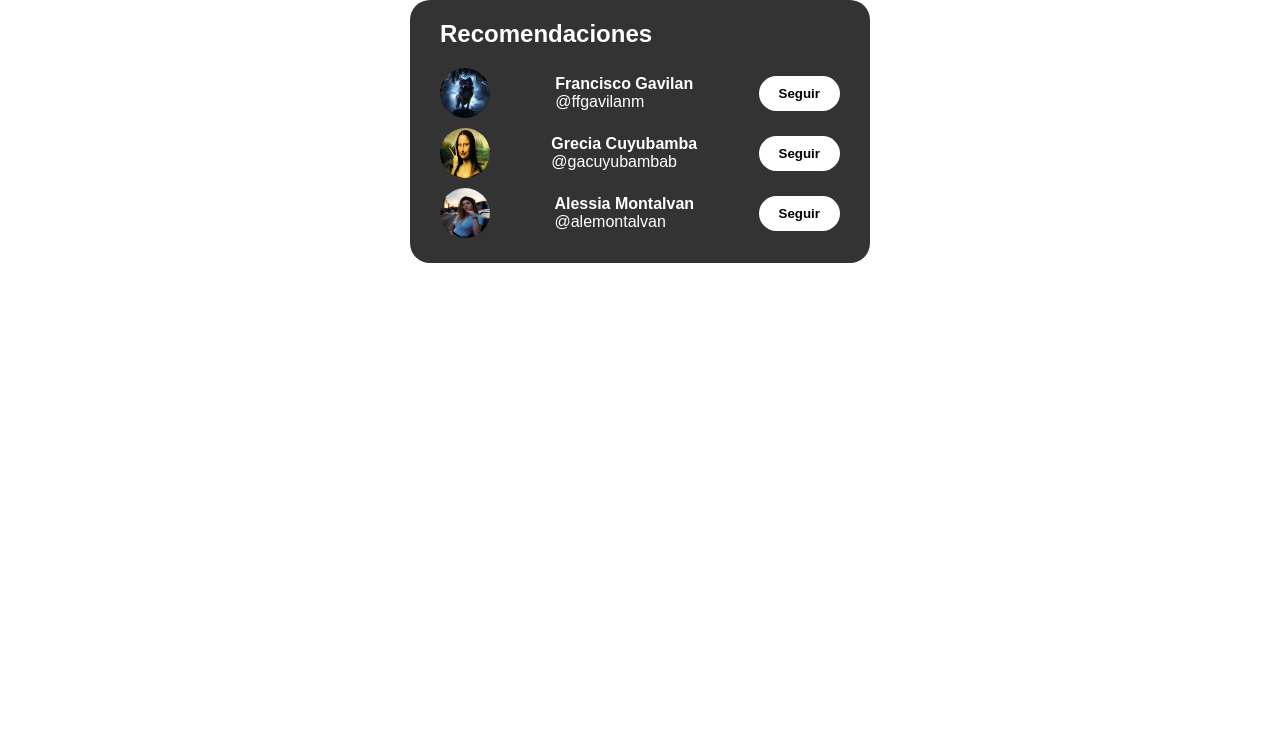
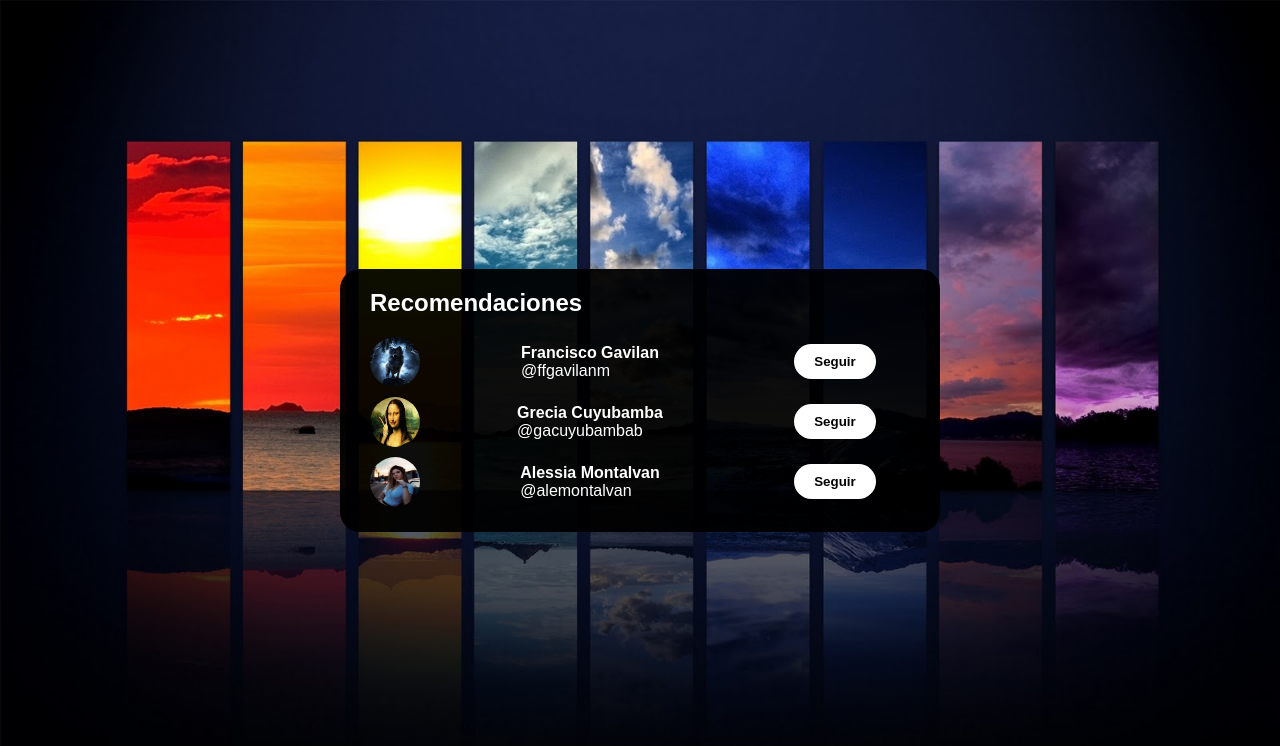
Before and after one commit to franciscofernandogm/primer-proyecto-react, a React (Vite) app: page / in a window 1280 px wide. Shown: the top 746 px of the page. Built offline with nearby package versions, Linux system fonts and the light colour scheme.

Commit message:
Agregandole funcionalidad con usestate

```diff
--- a/src/App.css
+++ b/src/App.css
@@ -1,10 +1,9 @@
 #tw-follow{
-  background-color: rgba(0, 0, 0, 0.8);
+  background-color: rgba(0, 0, 0, 0.95);
   color: white;
   border-radius: 20px;
   padding:20px 30px;
-  width: 400px;
-  margin: 0 auto;
+  width: 600px;
 }
 
 #tw-follow h2{
@@ -27,10 +26,40 @@
   align-self: center;
 }
 
-.tw-follow-card button{
+.tw-followCard-button{
+  width: 150px;
+  text-align: center;
+  font-size: 0.8rem;
+}
+
+.tw-followCard-button button{
+  cursor: pointer;
   background-color: white;
   border-radius: 50px;
   padding: 10px 20px;
   font-weight: bold;
   border: 0px;
+  transition: all 0.3s;
 }
+
+.tw-followCard-button button:hover{
+  background-color: rgba(255, 255, 255, 0.9);
+}
+
+.tw-followCard-button.is-following button{
+  background-color: black;
+  border-radius: 50px;
+  padding: 10px 20px;
+  font-weight: bold;
+  font-size: 0.8rem;
+  color: white;
+  border: 1px solid white;
+  transition: all 0.3s;
+}
+
+.tw-followCard-button.is-following button:hover{
+  background-color: black;
+  padding: 10px 20px;
+  color: red;
+  border: 2px solid red;
+}
--- a/src/App.jsx
+++ b/src/App.jsx
@@ -12,17 +12,17 @@ export function App(){
                 name="Francisco Gavilan"
                 userName="ffgavilanm"
                 img={foto1}
-                isFollowing="True"/>
+                isFollowing/>
             <TwitterFollowCard
                 name="Grecia Cuyubamba"
                 userName="gacuyubambab"
                 img={foto2}
-                isFollowing="True"/>
+                isFollowing/>
             <TwitterFollowCard
                 name="Alessia Montalvan"
                 userName="alemontalvan"
                 img={foto3}
-                isFollowing="True"/>
+                isFollowing={false}/>
         </section>
     )
 }
--- a/src/TwitterFollowCard.jsx
+++ b/src/TwitterFollowCard.jsx
@@ -1,8 +1,44 @@
-import './App.css'
+import {useState} from 'react'
 
 //siempre poner el nombre de una función en PascalCase
 
-export function TwitterFollowCard({name,userName, img, isFollowing}){
+export function TwitterFollowCard({name,userName, img}){
+
+    const [state,setState]=useState({
+        isFollowing:false,
+        text:'Seguir',
+    })
+
+    const handleClick=()=>{
+        setState({
+            ...state,
+            isFollowing:!state.isFollowing,
+            //el isFollowing que toma es el antes de ser cambiado
+            text:state.isFollowing?'Seguir':'Dejar de Seguir'
+        })
+    }
+
+    const handleMouseOver=()=>{
+        if(state.isFollowing){
+            setState({
+                ...state,
+                text:'Dejar de Seguir'
+            })
+        }
+    }
+
+    const handleMouseOut=()=>{
+        if(state.isFollowing){
+            setState({
+                ...state,
+                text:'Siguiendo'
+            })
+        }
+    }
+
+    const buttonClassName=state.isFollowing
+    ? 'tw-followCard-button is-following':'tw-followCard-button'
+
     return(
         <article className='tw-follow-card'>
             <img alt="Foto de Usuario" src={img}/>
@@ -12,9 +48,9 @@ export function TwitterFollowCard({name,userName, img, isFollowing}){
                     @{userName}
                 </span>
             </div>
-            <div>
-                <button>
-                    Seguir
+            <div className={buttonClassName}>
+                <button onClick={handleClick} onMouseOver={handleMouseOver} onMouseOut={handleMouseOut}>
+                    {state.text}
                 </button>
             </div>
         </article>
--- a/src/index.css
+++ b/src/index.css
@@ -1,4 +1,16 @@
 *{
   margin:0px;
   font-family: Arial, Helvetica, sans-serif;
+  box-sizing: border-box;
 }
+
+body{
+  background-image: url("./img/Fondo.jpg");
+  background-size: cover;
+  background-attachment: fixed;
+  background-repeat: no-repeat;
+  height: 100vh;
+  display: flex;
+  justify-content: center;
+  align-items: center;
+}
```
Also changed, not shown: src/img/Fondo.jpg (added).
